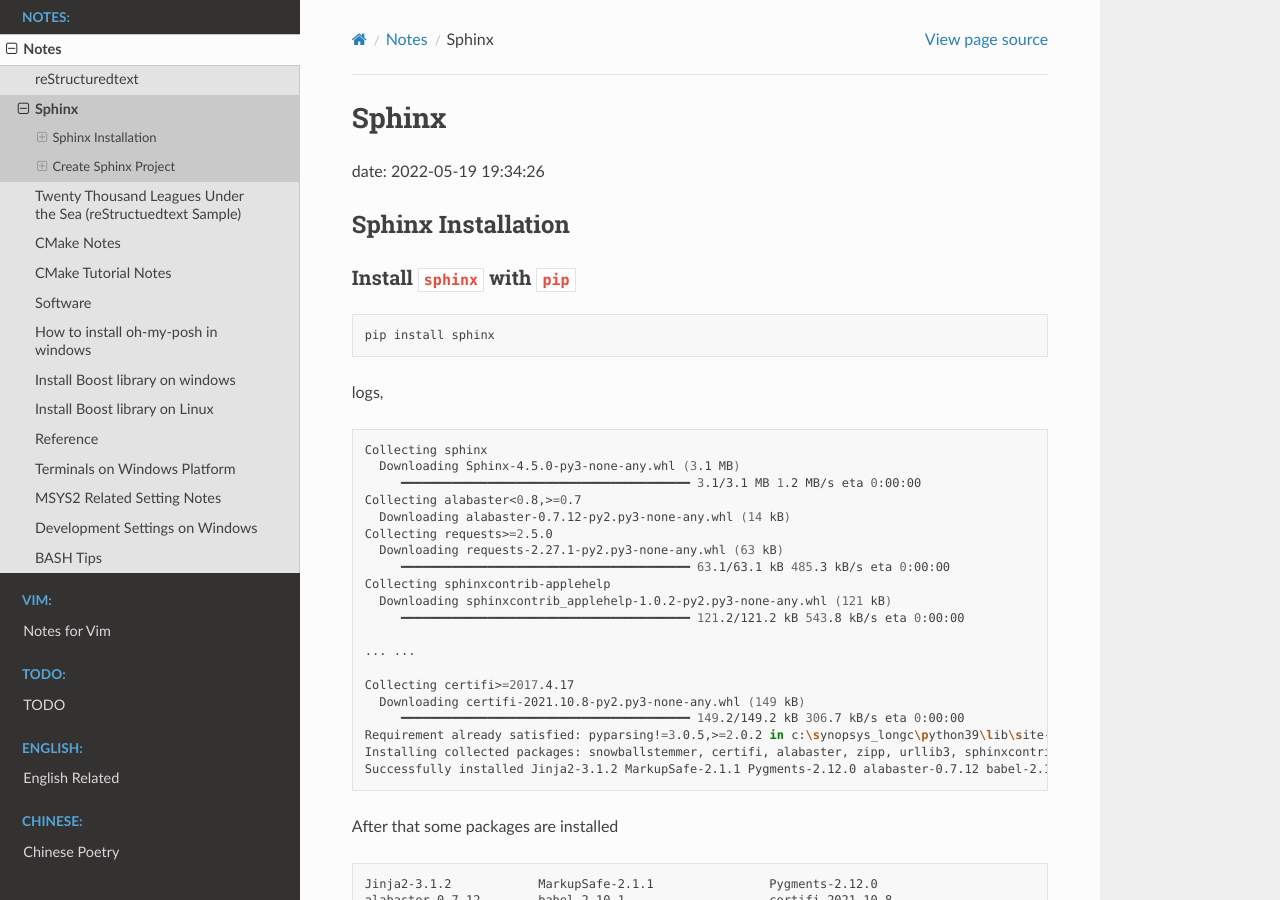
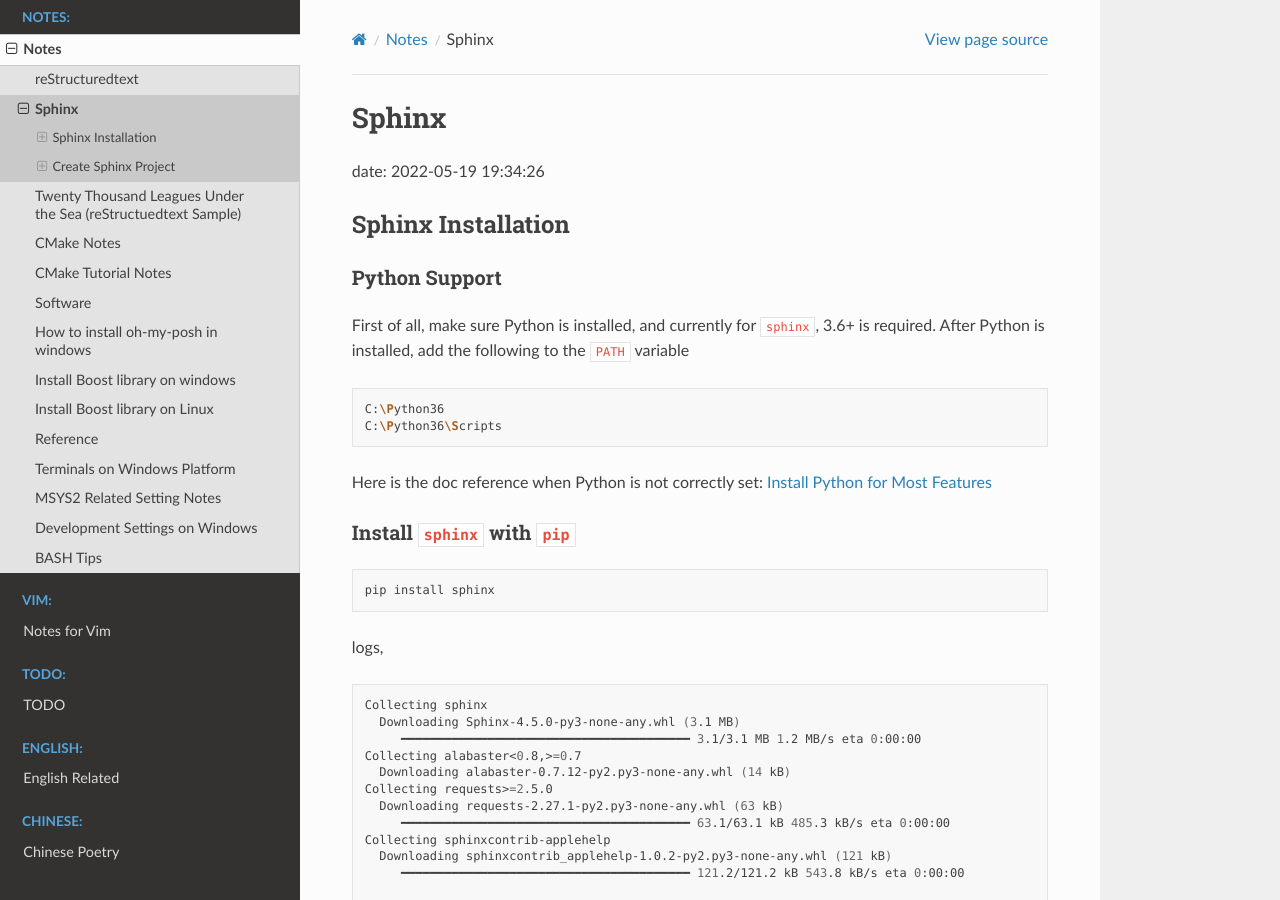
Before and after one commit to Pyrad/pyradnotes, a Sphinx documentation site: the page built from source/Notes/sphinxbasics.md, in a window 1280 px wide and 900 px high. Built offline with Sphinx 7.4.7 and the Read the Docs theme 2.0.0, drawn with Linux system fonts in a browser that asks for light colours.

Commit message:
Sphinx features need Python
Add an address for help doc

````diff
--- a/source/Notes/sphinxbasics.md
+++ b/source/Notes/sphinxbasics.md
@@ -4,6 +4,19 @@
 
 
 ## Sphinx Installation
+
+### Python Support
+
+First of all, make sure Python is installed, and currently for `sphinx`, 3.6+ is required. After Python is installed, add the following to the `PATH` variable
+
+```bash
+C:\Python36
+C:\Python36\Scripts
+```
+
+Here is the doc reference when Python is not correctly set: [Install Python for Most Features](https://docs.restructuredtext.net/articles/prerequisites.html#install-python-for-most-features)
+
+
 
 ### Install `sphinx` with `pip`
 
````
